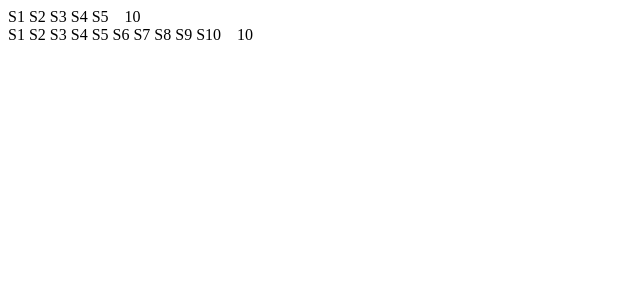
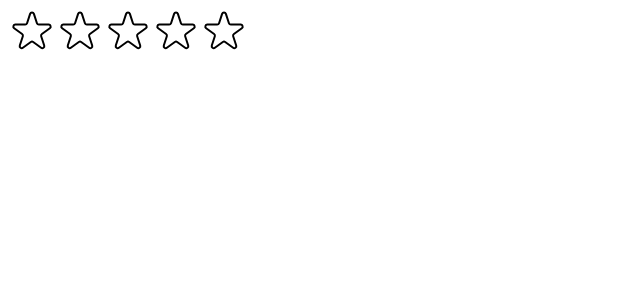
Before and after one commit to Ayosamlove/usepopcorn, a React (Create React App) app: page / in a window 1280 px wide. Shown: the top 300 px of the page, without its empty margins (0-640 px from the left). Built offline with nearby package versions, Linux system fonts and the light colour scheme.

Commit message:
Creating the stars

```diff
--- a/src/StarRating.jsx
+++ b/src/StarRating.jsx
@@ -1,3 +1,5 @@
+import { useState } from 'react';
+
 const containerStyle = {
 	display: 'flex',
 	alignItems: 'center',
@@ -6,7 +8,6 @@
 
 const starContainerStyle = {
 	display: 'flex',
-	gap: '4px',
 };
 
 const textStyle = {
@@ -15,14 +16,77 @@
 };
 
 export default function StarRating({ maxRating = 5 }) {
+	const [rating, setRating] = useState(0);
+
 	return (
 		<div style={containerStyle}>
 			<div style={starContainerStyle}>
 				{Array.from({ length: maxRating }, (_, i) => (
-					<span>S{i + 1}</span>
+					<Star
+						key={i}
+						onRate={() => setRating(i + 1)}
+						full={rating >= i + 1}
+					/>
 				))}
 			</div>
-			<p style={textStyle}>10</p>
+			<p style={textStyle}>{rating || ''}</p>
 		</div>
 	);
 }
+
+const starStyle = {
+	width: '48px',
+	height: '48px',
+	display: 'block',
+	cursor: 'pointer',
+};
+
+function Star({ onRate, full }) {
+	return (
+		<span role='button' style={starStyle} onClick={onRate}>
+			{full ? (
+				<svg
+					xmlns='http://www.w3.org/2000/svg'
+					viewBox='0 0 20 20'
+					fill='#000'
+					stroke='#000'>
+					<path d='M9.049 2.927c.3-.921 1.603-.921 1.902 0l1.07 3.292a1 1 0 00.95.69h3.462c.969 0 1.371 1.24.588 1.81l-2.8 2.034a1 1 0 00-.364 1.118l1.07 3.292c.3.921-.755 1.688-1.54 1.118l-2.8-2.034a1 1 0 00-1.175 0l-2.8 2.034c-.784.57-1.838-.197-1.539-1.118l1.07-3.292a1 1 0 00-.364-1.118L2.98 8.72c-.783-.57-.38-1.81.588-1.81h3.461a1 1 0 00.951-.69l1.07-3.292z' />
+				</svg>
+			) : (
+				<svg
+					xmlns='http://www.w3.org/2000/svg'
+					fill='none'
+					viewBox='0 0 24 24'
+					stroke='#000'>
+					<path
+						strokeLinecap='round'
+						strokeLinejoin='round'
+						strokeWidth='{2}'
+						d='M11.049 2.927c.3-.921 1.603-.921 1.902 0l1.519 4.674a1 1 0 00.95.69h4.915c.969 0 1.371 1.24.588 1.81l-3.976 2.888a1 1 0 00-.363 1.118l1.518 4.674c.3.922-.755 1.688-1.538 1.118l-3.976-2.888a1 1 0 00-1.176 0l-3.976 2.888c-.783.57-1.838-.197-1.538-1.118l1.518-4.674a1 1 0 00-.363-1.118l-3.976-2.888c-.784-.57-.38-1.81.588-1.81h4.914a1 1 0 00.951-.69l1.519-4.674z'
+					/>
+				</svg>
+			)}
+		</span>
+	);
+}
+
+/*
+FULL STAR
+
+<svg
+  xmlns="http://www.w3.org/2000/svg"
+  viewBox="0 0 20 20"
+  fill="#000"
+  stroke="#000"
+>
+  <path
+    d="M9.049 2.927c.3-.921 1.603-.921 1.902 0l1.07 3.292a1 1 0 00.95.69h3.462c.969 0 1.371 1.24.588 1.81l-2.8 2.034a1 1 0 00-.364 1.118l1.07 3.292c.3.921-.755 1.688-1.54 1.118l-2.8-2.034a1 1 0 00-1.175 0l-2.8 2.034c-.784.57-1.838-.197-1.539-1.118l1.07-3.292a1 1 0 00-.364-1.118L2.98 8.72c-.783-.57-.38-1.81.588-1.81h3.461a1 1 0 00.951-.69l1.07-3.292z"
+  />
+</svg>
+
+
+EMPTY STAR
+
+
+
+*/
--- a/src/index.js
+++ b/src/index.js
@@ -10,6 +10,5 @@
 	<React.StrictMode>
 		{/* <App /> */}
 		<StarRating maxRating={5} />
-		<StarRating maxRating={10} />
 	</React.StrictMode>
 );
```
Also changed, not shown: src/index.css (+2 -35 lines).
